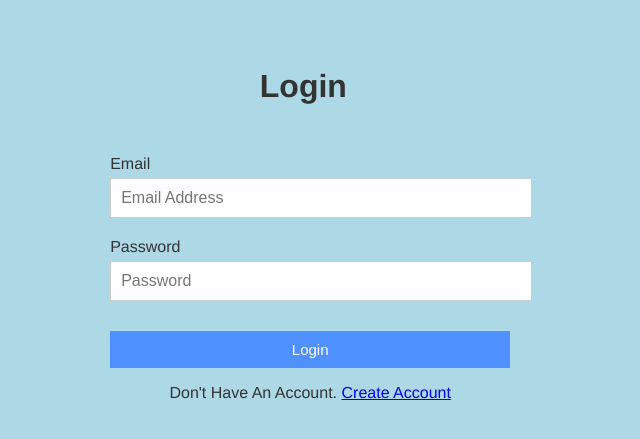
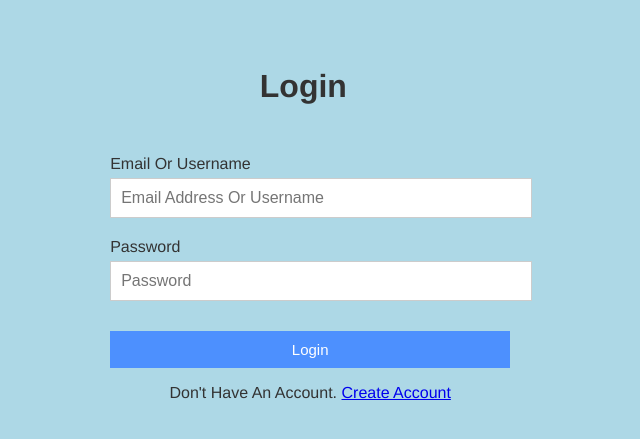
Before and after one commit to NoisyBotDude/trading-portfolio, a Flask app: page /login in a window 1280 px wide. Shown: the top 439 px of the page, without its empty margins (317-957 px from the left). Run offline with Flask 2, Linux system fonts and the light colour scheme; parts of the project's set-up code (start-up, migrations or seed data) failed here and were passed over; some libraries are stand-ins or nearby versions.

Commit message:
Changes made to accomodate login and r4egister of users

```diff
--- a/trading_portfolio/templates/user/login.html
+++ b/trading_portfolio/templates/user/login.html
@@ -13,14 +13,14 @@
 {% block content %}
     <h1>Login</h1>
     <div class="container">
-        <form class="login-form">
+        <form class="login-form" action="{{ url_for('user.login_user')}}" method="POST">
             <div class="form-group">
-                <label for="email-address">Email</label>
-                <input type="text" class="form-control" id="email-address" placeholder="Email Address">
+                <label for="email-username">Email Or Username</label>
+                <input type="text" name="email-username" class="form-control" id="email-username" placeholder="Email Address Or Username">
             </div>
             <div class="form-group">
                 <label for="password">Password</label>
-                <input type="password" class="form-control" id="password" placeholder="Password">
+                <input type="password" name="password" class="form-control" id="password" placeholder="Password">
             </div>
             <button type="submit" class="btn btn-primary">Login</button>
             <div class="form-group" style="text-align: center;">
--- a/trading_portfolio/templates/user/register.html
+++ b/trading_portfolio/templates/user/register.html
@@ -13,7 +13,7 @@
 {% block content %}
     <h1>Registration Form</h1>
     <div class="container">
-        <form class="regsiter-form" action="{{ url_for('user.register_user')}}" method="POST">
+        <form class="register-form" action="{{ url_for('user.register_user')}}" method="POST">
             <div class="form-group">
                 <label for="username">Username</label>
                 <input type="text" class="form-control" id="username" name="username" placeholder="Enter username">
```
Also changed, not shown: trading_portfolio/static/css/index.css (+10 -1 lines), trading_portfolio/templates/user/index.html (+12 -1 lines).
